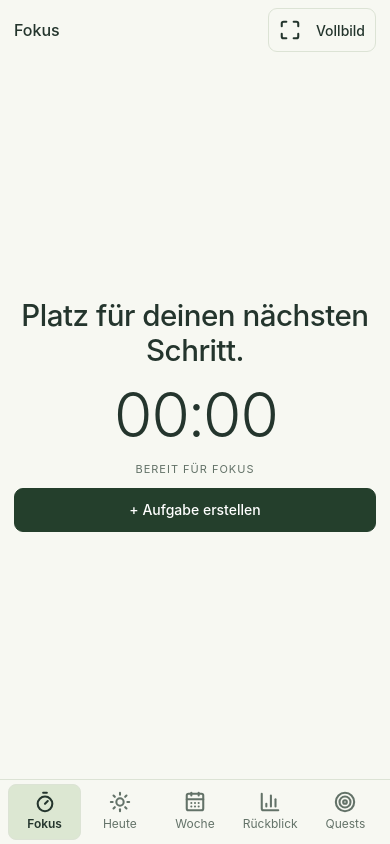
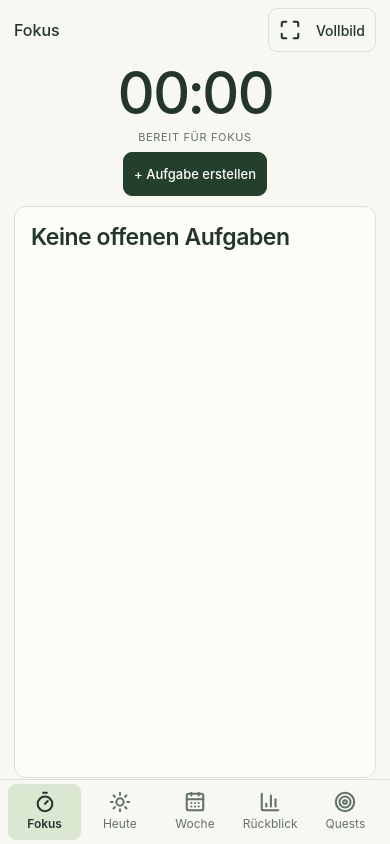
Before and after one commit to andi-0309/opdracht, a Laravel app: page / in a window 390 px wide. Run offline with Laravel 12, Linux system fonts and the light colour scheme; a user stored in the database is signed in; tables that the repository leaves empty hold one stand-in row (values such as "Sample post"); parts of the project's set-up code (start-up, migrations or seed data) failed here and were passed over.

Commit message:
feat: keep focus timer visible above readable task content

```diff
--- a/apps/shell/pubspec.yaml
+++ b/apps/shell/pubspec.yaml
@@ -1,7 +1,7 @@
 name: opdracht
 description: A minimal website shell for Opdracht.
 publish_to: none
-version: 0.6.1+7
+version: 0.6.2+8
 environment:
   sdk: '>=3.5.0 <4.0.0'
 dependencies:
--- a/public/app.css
+++ b/public/app.css
@@ -189,14 +189,6 @@ input::placeholder, textarea::placeholder { color: var(--muted); opacity: 1; }
 .tabs { display: flex; gap: 7px; margin-bottom: 25px; flex-wrap: wrap; }
 .tabs button { border: 0; background: none; min-height: 48px; padding: 10px 16px; font-size: 16px; border-radius: 8px; color: var(--muted); }
 .tabs button.active { background: var(--sage); color: var(--ink); }
-.focus-view { max-width: 680px; margin: 24px auto; text-align: center; border: 1px solid var(--line); border-radius: 24px; padding: 40px 35px; background: var(--panel); }
-.focus-view .tag { justify-content: center; font-size: 16px; color: var(--muted); margin: 15px 0; }
-.focus-view h2 { font-size: 30px; font-weight: 450; line-height: 1.5; margin: 20px 0; overflow-wrap: anywhere; }
-.timer { font-variant-numeric: tabular-nums; font-size: clamp(66px, 8vw, 110px); font-weight: 350; letter-spacing: -4px; line-height: 1.3; margin: 28px 0 5px; }
-.timer-label { font-size: 14px; letter-spacing: 1px; color: var(--muted); margin-bottom: 30px; }
-.focus-controls { display: flex; gap: 12px; justify-content: center; flex-wrap: wrap; }
-.focus-choose { width: 100%; max-width: 460px; margin: 20px auto; text-align: left; }
-.focus-view .intro { margin-top: 25px; font-size: 16px; }
 .review-panel { padding: 25px; border: 1px solid var(--line); border-radius: var(--radius); background: var(--panel); margin-bottom: 25px; }
 .review-row { display: flex; gap: 15px; align-items: center; margin-top: 22px; font-size: 17px; }
 .review-row .tag { flex: 1; }
@@ -291,9 +283,6 @@ label textarea { min-height: 110px; resize: vertical; }
     .task-actions { gap: 0; }
     .quest-grid { grid-template-columns: 1fr; }
     .quest-card { min-height: 240px; padding: 22px; }
-    .focus-view { padding: 28px 18px; margin-top: 15px; }
-    .focus-view h2 { font-size: 26px; }
-    .timer { font-size: 76px; }
     .week-nav { gap: 2px; }
     .week-title { min-width: 132px; font-size: 15px; }
     .week-grid { margin-right: -20px; padding-right: 20px; grid-template-columns: repeat(7, minmax(336px, 1fr)); }
@@ -328,72 +317,11 @@ label textarea { min-height: 110px; resize: vertical; }
 .day .task-body { flex-basis: calc(100% - 46px); }
 .day .task-check { width: 36px; height: 44px; }
 .day .task-actions { flex-basis: 100%; justify-content: flex-end; }
-.focus-workspace { min-height: calc(100dvh - 140px); display: flex; flex-direction: column; }
-.focus-toolbar { display: flex; align-items: center; justify-content: space-between; gap: 16px; padding-top: 28px; }
-.focus-toolbar h1 { margin: 0; font-size: 18px; font-weight: 550; letter-spacing: 0; }
-.focus-toolbar .button { white-space: normal; }
-.focus-exit-hint { color: var(--muted); font-size: 14px; margin: 12px 0 0; }
-#screen[data-page="focus"] .focus-view { width: min(100%, 1100px); max-width: none; flex: 1; min-height: 0; margin: 0 auto; padding: clamp(24px, 5vw, 72px) 0; background: transparent; border: 0; display: flex; flex-direction: column; justify-content: center; }
-.focus-eyebrow { color: var(--muted); letter-spacing: .14em; font-size: 12px; font-weight: 650; margin-bottom: 12px; }
-.focus-view .timer { font-size: clamp(64px, 14vw, 200px); letter-spacing: -.045em; white-space: nowrap; }
-.focus-view h2 { font-size: clamp(24px, 3vw, 44px); }
-.focus-controls .button { white-space: normal; }
-.immersive-open .sidebar, .immersive-open .topbar, .immersive-open #pwa-notice { display: none; }
-.immersive-open .app-layout { display: block; }
-.immersive-open .app-layout main { padding: max(20px, env(safe-area-inset-top)) max(24px, env(safe-area-inset-right)) max(24px, env(safe-area-inset-bottom)) max(24px, env(safe-area-inset-left)); }
-.immersive-open .focus-workspace { min-height: calc(100dvh - 48px); }
-.immersive-open .focus-toolbar { padding-top: 0; }
-@media (max-width: 600px) {
-    .focus-workspace { min-height: calc(100dvh - 230px); }
-    .focus-toolbar { align-items: flex-start; padding-top: 24px; }
-    .focus-toolbar h1 { font-size: 16px; padding-top: 10px; }
-    .focus-controls { flex-direction: column; align-items: stretch; }
-    .focus-view .timer { font-size: clamp(48px, 14vw, 84px); }
-    .focus-view .intro { font-size: 14px; }
-    .immersive-open .app-layout main { padding-inline: 18px; }
-}
+
 
 /* Viewport fitting is scoped to mobile focus, never the task lists or login. */
-@media (max-width: 760px), (max-width: 1024px) and (max-height: 500px), (max-height: 600px) and (pointer: coarse) {
-    .focus-page .app-layout { display: block; }
-    .focus-page .sidebar { position: fixed; top: auto; bottom: 0; left: 0; right: 0; height: auto; padding: 4px max(8px, env(safe-area-inset-right)) calc(4px + env(safe-area-inset-bottom)) max(8px, env(safe-area-inset-left)); border: 0; border-top: 1px solid var(--line); background: var(--bg); z-index: 20; }
-    .focus-page .sidebar > .brand, .focus-page .sidebar-bottom, .focus-page .topbar { display: none; }
-    .focus-page .sidebar > .nav { margin: 0; grid-template-columns: repeat(5, minmax(0, 1fr)); gap: 2px; }
-    .focus-page .nav a { flex-direction: column; justify-content: center; gap: 2px; min-height: 56px; padding: 4px 0; font-size: 12px; }
-    .focus-page .nav .ui-icon { width: 22px; height: 22px; }
-    .focus-page .app-layout main { height: 100vh; height: 100dvh; padding: max(8px, env(safe-area-inset-top)) max(14px, env(safe-area-inset-right)) calc(66px + env(safe-area-inset-bottom)) max(14px, env(safe-area-inset-left)); display: flex; flex-direction: column; }
-    .focus-page #screen { min-height: 0; flex: 1; }
-    .focus-page .focus-workspace { min-height: 0; height: 100%; }
-    .focus-page .focus-toolbar { flex-shrink: 0; padding: 0; align-items: center; gap: 8px; }
-    .focus-page .focus-toolbar h1 { padding: 0; font-size: 16px; }
-    .focus-page .focus-toolbar .button { min-height: 44px; padding: 6px 10px; font-size: 14px; }
-    .focus-page #screen .focus-view { min-height: 0; padding: 8px 0; margin: 0; gap: clamp(4px, 1.3dvh, 12px); justify-content: center; }
-    .focus-page .focus-eyebrow { font-size: 10px; margin: 0; }
-    .focus-page .focus-view .tag { margin: 0; font-size: 13px; max-height: 20px; overflow: hidden; }
-    .focus-page .focus-view h2 { font-size: clamp(20px, 3.5dvh, 30px); line-height: 1.2; margin: 0; display: -webkit-box; -webkit-line-clamp: 2; -webkit-box-orient: vertical; overflow: hidden; flex-shrink: 1; }
-    .focus-page .focus-choose { margin: 0 auto; font-size: 13px; }
-    .focus-page .focus-choose select { min-height: 44px; height: 44px; padding: 6px 10px; margin-top: 3px; font-size: 16px; }
-    .focus-page .focus-view .timer { font-size: clamp(46px, min(18vw, 17dvh), 112px); line-height: 1; margin: 4px 0; }
-    .focus-page .timer-label { font-size: 11px; margin: 0; }
-    .focus-page .focus-controls { flex-shrink: 0; gap: 6px; flex-direction: column; align-items: stretch; }
-    .focus-page .focus-controls .button { min-height: 44px; padding: 7px 12px; font-size: 14px; gap: 8px; line-height: 1.2; }
-    .focus-page .focus-view .intro { font-size: 12px; line-height: 1.3; margin: 0; }
-    .focus-page .focus-exit-hint { display: none; }
-    .focus-page .notice { flex-shrink: 0; font-size: 12px; line-height: 1.3; margin: 4px 0; padding: 6px 8px; max-height: 12dvh; overflow: auto; }
-    .focus-page.immersive-open .sidebar { display: none; }
-    .focus-page.immersive-open .app-layout main { padding-bottom: max(8px, env(safe-area-inset-bottom)); }
-}
-@media (max-height: 600px) and (orientation: landscape) and (pointer: coarse), (max-width: 600px) and (max-height: 500px) and (orientation: landscape) {
-    .focus-page #screen .focus-view { display: grid; grid-template-columns: minmax(0, 1fr) minmax(0, 1fr); grid-template-rows: auto auto auto 1fr auto; column-gap: 20px; row-gap: 4px; align-items: center; padding: 4px 0; }
-    .focus-page .focus-eyebrow { grid-column: 1; grid-row: 1; }
-    .focus-page .focus-view .tag { grid-column: 1; grid-row: 2; }
-    .focus-page .focus-view h2 { grid-column: 1; grid-row: 3; font-size: 20px; }
-    .focus-page .focus-choose { grid-column: 1; grid-row: 4; align-self: center; }
-    .focus-page .focus-view .timer { grid-column: 2; grid-row: 1 / 4; font-size: clamp(40px, min(12vw, 22dvh), 88px); }
-    .focus-page .timer-label { grid-column: 2; grid-row: 4; align-self: start; }
-    .focus-page .focus-controls { grid-column: 2; grid-row: 5; align-self: end; }
-    .focus-page .focus-view .intro { grid-column: 1; grid-row: 5; font-size: 11px; }
-}
+
+
 
 /* Completed cards are deliberately out of the planning/drag surface. */
 .completed-tasks { margin: 24px 0 0; border-top: 1px solid var(--line); }
@@ -433,8 +361,6 @@ label textarea { min-height: 110px; resize: vertical; }
 .weekly-goal { display: grid; gap: 6px; margin: 18px 0; font-size: 14px; }
 progress { accent-color: var(--accent); width: 100%; height: 8px; border: none; }
 .goal-progress { margin-bottom: 18px; }
-.focus-notes { width: min(100%, 760px); max-height: 32dvh; overflow: auto; min-height: 0; margin: 12px auto; padding: 0 12px; flex: 0 1 auto; }
-.focus-view h2 { overflow-wrap: anywhere; }
 .log-calendar { display: grid; grid-template-columns: repeat(7,minmax(180px,1fr)); overflow: auto; gap: 10px; margin-top: 20px; padding-bottom: 10px; }
 .log-day { background: var(--panel); border: 1px solid var(--line); border-radius: 12px; padding: 12px; min-width: 0; }
 .log-day h3 { font-size: 15px; margin: 0 0 4px; }
@@ -445,23 +371,8 @@ progress { accent-color: var(--accent); width: 100%; height: 8px; border: none;
 #weekly-review-form textarea { min-height: 160px; resize: vertical; }
 #weekly-review-form label { display: grid; gap: 8px; }
 #weekly-review-form .button { margin-top: 12px; }
-@media (max-width: 760px), (max-width: 1024px) and (max-height: 500px) {
-    .focus-page .focus-view h2 { display: block; overflow: auto; -webkit-line-clamp: unset; flex-shrink: 1; max-height: 20dvh; }
-    .focus-page .focus-notes { max-height: 22dvh; margin: 0 auto; padding: 0 4px; font-size: 13px; flex-shrink: 1; }
-    .focus-page .focus-eyebrow, .focus-page .focus-view .intro { display: none; }
-    .focus-page .focus-view .timer { font-size: clamp(36px,min(16vw,12dvh),88px); flex-shrink: 0; }
-    .focus-page .focus-choose { flex-shrink: 0; }
-}
-@media (max-width: 760px) and (orientation: landscape), (max-width: 1024px) and (max-height: 500px) and (orientation: landscape) {
-    .focus-page #screen .focus-view { display: grid; grid-template-columns: minmax(0,1fr) minmax(0,1fr); grid-template-rows: auto auto minmax(0,1fr) auto; }
-    .focus-page .focus-view .tag { grid-column: 1; grid-row: 1; }
-    .focus-page .focus-view h2 { grid-column: 1; grid-row: 2; max-height: 18dvh; }
-    .focus-page .focus-notes { grid-column: 1; grid-row: 3; max-height: 100%; align-self: stretch; }
-    .focus-page .focus-choose { grid-column: 1; grid-row: 4; }
-    .focus-page .focus-view .timer { grid-column: 2; grid-row: 1 / 3; }
-    .focus-page .timer-label { grid-column: 2; grid-row: 3; }
-    .focus-page .focus-controls { grid-column: 2; grid-row: 4; }
-}
+
+
 /* Every column shares the same time scale; sessions can cross midnight. */
 .log-calendar { grid-template-columns: 62px repeat(7,minmax(180px,1fr)); gap: 0; max-height: 680px; align-items: start; border: 1px solid var(--line); border-radius: 12px; padding: 0 0 14px; }
 .log-day { border: 0; border-radius: 0; border-left: 1px solid var(--line); padding: 0; }
@@ -473,3 +384,67 @@ progress { accent-color: var(--accent); width: 100%; height: 8px; border: none;
 .log-axis { background: var(--panel); }
 .log-hours { position: relative; }
 .log-hours time { position: absolute; left: 6px; font-size: 11px; color: var(--muted); }
+
+/* Focus keeps the clock and controls visible; only task content scrolls. */
+.focus-page .app-layout main { height: 100vh; height: 100dvh; padding-bottom: 24px; display: flex; flex-direction: column; }
+.focus-page .topbar { flex-shrink: 0; }
+.focus-page #screen { min-height: 0; flex: 1; }
+.focus-workspace { height: 100%; min-height: 0; display: flex; flex-direction: column; }
+.focus-toolbar { display: flex; align-items: center; justify-content: space-between; gap: 12px; padding: 20px 0 12px; flex-shrink: 0; }
+.focus-toolbar h1 { margin: 0; font-size: 18px; font-weight: 550; letter-spacing: 0; }
+.focus-toolbar .button { white-space: normal; }
+#screen[data-page="focus"] .focus-view { width: min(100%, 960px); flex: 1; min-height: 0; margin: 0 auto; padding: 12px 0 0; display: flex; flex-direction: column; gap: 20px; }
+.focus-clock { flex-shrink: 0; text-align: center; display: grid; justify-items: center; gap: 10px; }
+.timer { font-variant-numeric: tabular-nums; font-size: clamp(64px, 8vw, 112px); font-weight: 450; letter-spacing: -.04em; line-height: 1.05; white-space: nowrap; }
+.timer-label { font-size: 12px; letter-spacing: .06em; color: var(--muted); margin: 0; }
+.focus-controls { display: flex; justify-content: center; gap: 10px; flex-wrap: wrap; }
+.focus-controls .button { white-space: normal; }
+.focus-choose { flex-shrink: 0; width: min(100%, 540px); margin: 0 auto; font-size: 14px; }
+.focus-choose select { margin-top: 4px; }
+.focus-task { flex: 1; min-height: 0; overflow: auto; scrollbar-gutter: stable; overscroll-behavior: contain; padding: 22px 24px; border: 1px solid var(--line); border-radius: 16px; background: var(--panel); text-align: left; }
+.focus-task:focus-visible { outline: 3px solid var(--accent); outline-offset: 3px; }
+.focus-task .tag { display: flex; font-size: 14px; margin: 0 0 10px; }
+.focus-task h2 { font-size: clamp(24px, 2.5vw, 34px); font-weight: 600; line-height: 1.3; letter-spacing: -.02em; margin: 0 0 18px; overflow-wrap: anywhere; max-width: 36ch; }
+.focus-notes { max-width: 70ch; font-size: 18px; line-height: 1.65; }
+.focus-notes p { margin-bottom: .8em; }
+.focus-notes li + li { margin-top: .35em; }
+.immersive-open .sidebar, .immersive-open .topbar, .immersive-open #pwa-notice { display: none; }
+.immersive-open .app-layout { display: block; }
+.focus-page.immersive-open .app-layout main { padding: max(12px, env(safe-area-inset-top)) max(24px, env(safe-area-inset-right)) max(16px, env(safe-area-inset-bottom)) max(24px, env(safe-area-inset-left)); }
+.immersive-open .focus-toolbar { padding-top: 0; }
+@media (max-width: 760px), (max-width: 1024px) and (max-height: 500px), (max-height: 600px) and (pointer: coarse) {
+    .focus-page .app-layout { display: block; }
+    .focus-page .sidebar { position: fixed; top: auto; bottom: 0; left: 0; right: 0; height: auto; padding: 4px max(8px, env(safe-area-inset-right)) calc(4px + env(safe-area-inset-bottom)) max(8px, env(safe-area-inset-left)); border: 0; border-top: 1px solid var(--line); background: var(--bg); z-index: 20; }
+    .focus-page .sidebar > .brand, .focus-page .sidebar-bottom, .focus-page .topbar { display: none; }
+    .focus-page .sidebar > .nav { margin: 0; grid-template-columns: repeat(5, minmax(0, 1fr)); gap: 2px; }
+    .focus-page .nav a { flex-direction: column; justify-content: center; gap: 2px; min-height: 56px; padding: 4px 0; font-size: 12px; }
+    .focus-page .nav .ui-icon { width: 22px; height: 22px; }
+    .focus-page .app-layout main { padding: max(8px, env(safe-area-inset-top)) max(14px, env(safe-area-inset-right)) calc(66px + env(safe-area-inset-bottom)) max(14px, env(safe-area-inset-left)); }
+    .focus-page .focus-toolbar { padding: 0 0 6px; gap: 8px; }
+    .focus-page .focus-toolbar h1 { font-size: 16px; }
+    .focus-page .focus-toolbar .button { min-height: 44px; padding: 6px 10px; font-size: 14px; }
+    .focus-page #screen .focus-view { padding: 4px 0 0; gap: 10px; }
+    .focus-clock { gap: 6px; }
+    .timer { font-size: clamp(44px, min(15vw, 11dvh), 84px); }
+    .timer-label { font-size: 11px; }
+    .focus-controls { gap: 6px; }
+    .focus-controls .button { min-height: 44px; padding: 6px 10px; gap: 6px; font-size: 13px; line-height: 1.25; }
+    .focus-choose { font-size: 13px; }
+    .focus-choose select { min-height: 44px; padding: 6px 10px; margin-top: 2px; font-size: 16px; }
+    .focus-task { padding: 16px; border-radius: 12px; }
+    .focus-task h2 { font-size: 23px; margin-bottom: 12px; }
+    .focus-notes { font-size: 16px; line-height: 1.6; }
+    .focus-page .notice { flex-shrink: 0; font-size: 12px; line-height: 1.3; margin: 4px 0; padding: 6px 8px; max-height: 12dvh; overflow: auto; }
+    .focus-page.immersive-open .sidebar { display: none; }
+    .focus-page.immersive-open .app-layout main { padding: max(8px, env(safe-area-inset-top)) max(14px, env(safe-area-inset-right)) max(8px, env(safe-area-inset-bottom)) max(14px, env(safe-area-inset-left)); }
+}
+@media (max-height: 500px) and (orientation: landscape) {
+    .focus-page .focus-clock { grid-template-columns: auto minmax(0, 1fr); column-gap: 18px; row-gap: 2px; align-items: center; }
+    .focus-page .timer { grid-column: 1; grid-row: 1 / 3; font-size: clamp(40px, 12dvh, 64px); }
+    .focus-page .timer-label { grid-column: 2; grid-row: 1; }
+    .focus-page .focus-controls { grid-column: 2; grid-row: 2; }
+    .focus-page #screen .focus-view { gap: 6px; }
+    .focus-page .focus-choose { display: flex; align-items: center; gap: 8px; width: 100%; }
+    .focus-page .focus-choose select { margin: 0; min-width: 0; flex: 1; }
+    .focus-page .focus-task { padding: 12px 16px; }
+}
--- a/public/app.js
+++ b/public/app.js
@@ -192,7 +192,7 @@ function focusPanel() {
     const activeTask=state.tasks.find(t=>t.id===state.focus?.task_id);
     const selected=focusTask();
     const available=state.tasks.filter(t=>!t.completed_at);
-    return `<section class="focus-view">${selected?`${tag(taskQuest(selected))}<h2>${escapeHtml(selected.title)}</h2>${selected.notes?`<div class="markdown focus-notes" tabindex="0" aria-label="Aufgabenbeschreibung">${markdown(selected.notes)}</div>`:''}`:`<h2>${available.length?'Worauf möchtest du dich konzentrieren?':'Platz für deinen nächsten Schritt.'}</h2>`}${!state.focus && available.length?`<label class="focus-choose">Aufgabe<select id="focus-select"><option value="">Aufgabe auswählen …</option>${available.map(t=>`<option value="${t.id}" ${t.id===selected?.id?'selected':''}>${escapeHtml(t.title)}</option>`).join('')}</select></label>`:''}<div data-focus-timer class="timer" role="timer" aria-live="off" aria-label="Verstrichene Fokuszeit">00:00</div><p class="timer-label" role="status">${state.focus?'FOKUS LÄUFT':'BEREIT FÜR FOKUS'}</p><div class="focus-controls">${state.focus?`<button class="button primary" data-action="stop-focus">${icon('square')} Timer stoppen &amp; Zeit speichern</button>${activeTask?`<button class="button subtle" data-action="finish-focus" data-id="${activeTask.id}">${icon('check')} Aufgabe abschließen</button>`:''}`:available.length?`<button class="button primary" data-action="start-focus" ${selected?'':'disabled'}>${icon('play')} Fokus starten</button>`:'<button class="button primary" data-action="new-task">+ Aufgabe erstellen</button>'}</div></section>`;
+    return `<section class="focus-view"><div class="focus-clock"><div data-focus-timer class="timer" role="timer" aria-live="off" aria-label="Verstrichene Fokuszeit">00:00</div><p class="timer-label" role="status">${state.focus?'FOKUS LÄUFT':'BEREIT FÜR FOKUS'}</p><div class="focus-controls">${state.focus?`<button class="button primary" data-action="stop-focus">${icon('square')} Timer stoppen &amp; Zeit speichern</button>${activeTask?`<button class="button subtle" data-action="finish-focus" data-id="${activeTask.id}">${icon('check')} Aufgabe abschließen</button>`:''}`:available.length?`<button class="button primary" data-action="start-focus" ${selected?'':'disabled'}>${icon('play')} Fokus starten</button>`:'<button class="button primary" data-action="new-task">+ Aufgabe erstellen</button>'}</div></div>${!state.focus && available.length?`<label class="focus-choose">Aufgabe<select id="focus-select"><option value="">Aufgabe auswählen …</option>${available.map(t=>`<option value="${t.id}" ${t.id===selected?.id?'selected':''}>${escapeHtml(t.title)}</option>`).join('')}</select></label>`:''}<section class="focus-task" data-content-key="${selected?.id||'empty'}" tabindex="0" aria-labelledby="focus-task-title">${selected?`${tag(taskQuest(selected))}<h2 id="focus-task-title">${escapeHtml(selected.title)}</h2>${selected.notes?`<div class="markdown focus-notes">${markdown(selected.notes)}</div>`:''}`:'<h2 id="focus-task-title">Keine offenen Aufgaben</h2>'}</section></section>`;
 }
 function focusScreen() {
     return `<section id="focus-workspace" class="focus-workspace"><header class="focus-toolbar"><h1>Fokus</h1><button id="focus-fullscreen" class="button subtle" data-action="toggle-immersive" aria-controls="focus-workspace" aria-pressed="false">${icon('maximize')} Vollbild</button></header>${focusPanel()}</section>`;
@@ -276,6 +276,8 @@ function render() {
     document.querySelectorAll('[data-page]').forEach(link=>{const active=link.dataset.page===page;link.classList.toggle('active',active);if(active)link.setAttribute('aria-current','page');else link.removeAttribute('aria-current');});
     document.querySelector('#date-label').textContent=localDate(state.today).toLocaleDateString('de-DE',{weekday:'long',day:'numeric',month:'long',year:'numeric'});
     const focused=document.activeElement;
+    const previousContent=screen.querySelector('.focus-task');
+    const contentPosition=previousContent ? {key:previousContent.dataset.contentKey,top:previousContent.scrollTop,focused:focused===previousContent} : null;
     const focusedAction=focused?.dataset.action;
     const focusedSelect=focused?.id;
     const previousProgress=new Map(Array.from(screen.querySelectorAll('[data-progress-id]'),bar=>[bar.dataset.progressId,bar.style.width]));
@@ -307,6 +309,11 @@ function render() {
         target?.focus({preventScroll:true});
 
     } else if(focusedSelect==='focus-select') document.getElementById(focusedSelect)?.focus({preventScroll:true});
+    const currentContent=screen.querySelector('.focus-task');
+    if(!pageChanged && currentContent && contentPosition?.key===currentContent.dataset.contentKey) {
+        currentContent.scrollTop=contentPosition.top;
+        if(contentPosition.focused) currentContent.focus({preventScroll:true});
+    }
     updateTimer();
 }
 function updateTimer() {
@@ -612,7 +619,7 @@ function pwaError(error) {
     output.hidden = false;
 }
 if ('serviceWorker' in navigator) {
-    navigator.serviceWorker.register('/sw.js?v=13').then(registration => {
+    navigator.serviceWorker.register('/sw.js?v=14').then(registration => {
         const watch = () => {
             const worker = registration.installing;
             worker?.addEventListener('statechange', () => {
--- a/public/sw.js
+++ b/public/sw.js
@@ -1,7 +1,7 @@
 'use strict';
-const CACHE = 'opdracht-static-v13';
+const CACHE = 'opdracht-static-v14';
 const OFFLINE_URL = '/offline.html?v=5';
-const ASSETS = [OFFLINE_URL, '/icons/ui.svg?v=6', '/app.css?v=13', '/app.js?v=13', '/theme.js?v=6', '/icons/icon.svg?v=5', '/icons/icon-192.png?v=5', '/icons/icon-512.png?v=5', '/icons/apple-touch-icon.png?v=5', '/manifest.webmanifest?v=5'];
+const ASSETS = [OFFLINE_URL, '/icons/ui.svg?v=6', '/app.css?v=14', '/app.js?v=14', '/theme.js?v=6', '/icons/icon.svg?v=5', '/icons/icon-192.png?v=5', '/icons/icon-512.png?v=5', '/icons/apple-touch-icon.png?v=5', '/manifest.webmanifest?v=5'];
 self.addEventListener('install', event => {
     event.waitUntil(caches.open(CACHE).then(cache => cache.addAll(ASSETS.map(url => new Request(url, {cache: 'reload'})))).then(() => self.skipWaiting()));
 });
--- a/resources/views/app.blade.php
+++ b/resources/views/app.blade.php
@@ -10,8 +10,8 @@
     <link rel="icon" href="/icons/icon.svg?v=5" type="image/svg+xml">
     <link rel="apple-touch-icon" href="/icons/apple-touch-icon.png?v=5">
     <script src="/theme.js?v=6"></script>
-    <link rel="stylesheet" href="/app.css?v=13">
-    <script src="/app.js?v=13" defer></script>
+    <link rel="stylesheet" href="/app.css?v=14">
+    <script src="/app.js?v=14" defer></script>
     <title>Opdracht</title>
 </head>
 <body>
--- a/resources/views/login.blade.php
+++ b/resources/views/login.blade.php
@@ -1,6 +1,6 @@
 <!doctype html>
 <html lang="de">
-<head><meta charset="utf-8"><meta name="viewport" content="width=device-width, initial-scale=1, viewport-fit=cover"><meta name="theme-color" content="#f7f8f2"><link rel="manifest" href="/manifest.webmanifest?v=5"><link rel="icon" href="/icons/icon.svg?v=5" type="image/svg+xml"><link rel="apple-touch-icon" href="/icons/apple-touch-icon.png?v=5"><script src="/theme.js?v=6"></script><link rel="stylesheet" href="/app.css?v=13"><title>Anmelden · Opdracht</title></head>
+<head><meta charset="utf-8"><meta name="viewport" content="width=device-width, initial-scale=1, viewport-fit=cover"><meta name="theme-color" content="#f7f8f2"><link rel="manifest" href="/manifest.webmanifest?v=5"><link rel="icon" href="/icons/icon.svg?v=5" type="image/svg+xml"><link rel="apple-touch-icon" href="/icons/apple-touch-icon.png?v=5"><script src="/theme.js?v=6"></script><link rel="stylesheet" href="/app.css?v=14"><title>Anmelden · Opdracht</title></head>
 <body class="login-body"><main class="login-wrap"><a class="brand" href="/"><span class="brand-mark">o</span>opdracht<span class="brand-dot">.</span></a><div class="login-card"><h1>Anmelden</h1>
 @if(session('status'))<p class="notice">{{ session('status') }}</p>@endif
 @if($errors->any())<p class="form-error" role="alert">{{ $errors->first() }}</p>@endif
@@ -10,5 +10,5 @@
 @if(config('oidc.local_login', true))
 <form action="/login" method="post">@csrf<label>E-Mail<input type="email" name="email" value="{{ old('email') }}" autocomplete="username" required autofocus></label><label>Passwort<input type="password" name="password" autocomplete="current-password" required></label><label class="check-label"><input type="checkbox" name="remember" value="1"> Angemeldet bleiben</label><button type="submit" class="button primary wide">Anmelden <span aria-hidden="true">↗</span></button></form>
 @endif
-</div></main><script>if ('serviceWorker' in navigator) navigator.serviceWorker.register('/sw.js?v=13').catch(error => console.error('Opdracht service worker:', error));</script></body>
+</div></main><script>if ('serviceWorker' in navigator) navigator.serviceWorker.register('/sw.js?v=14').catch(error => console.error('Opdracht service worker:', error));</script></body>
 </html>
```
Also changed, not shown: tests/Unit/ui.test.mjs (+29 -5 lines), README.md, 1 other file.
